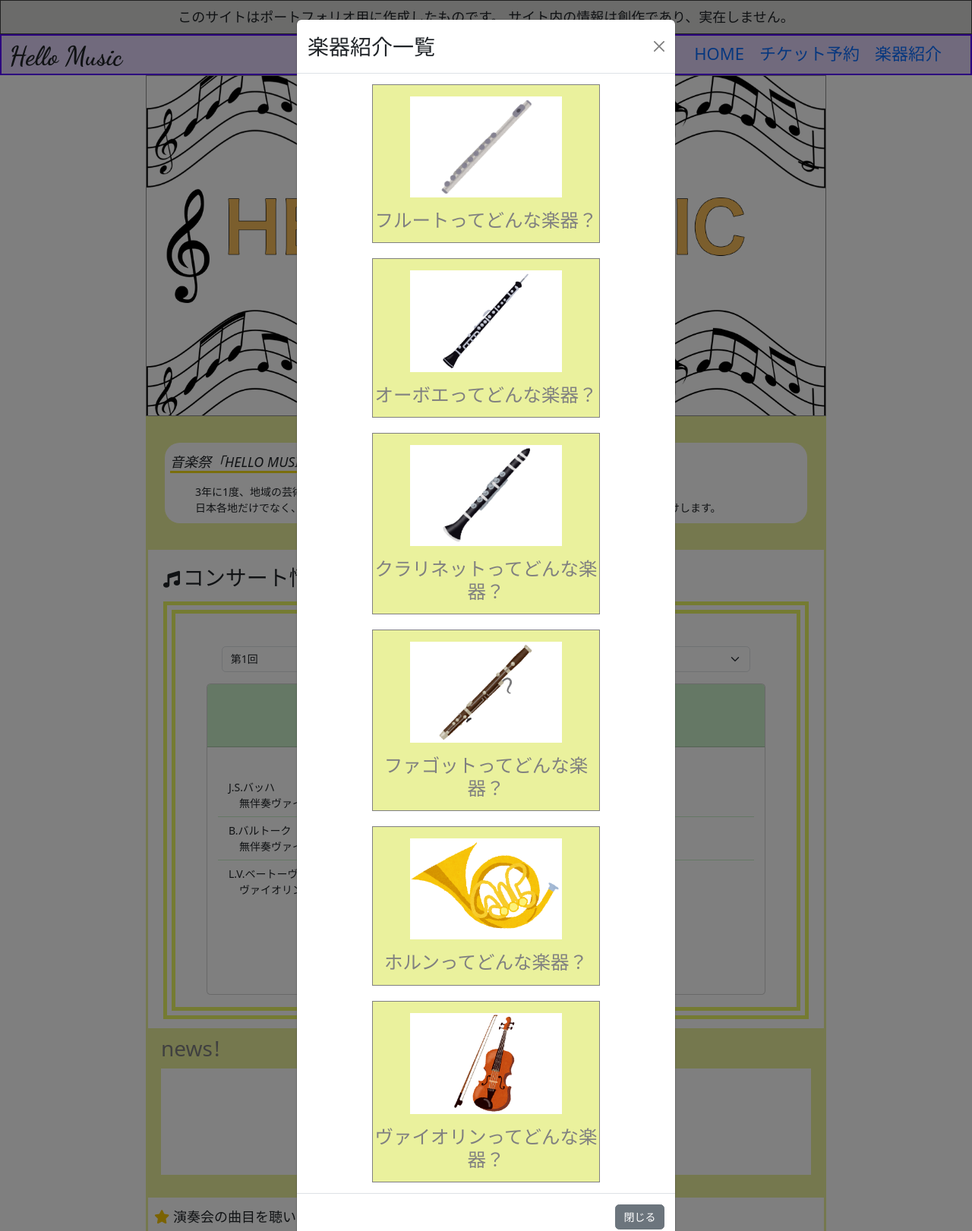
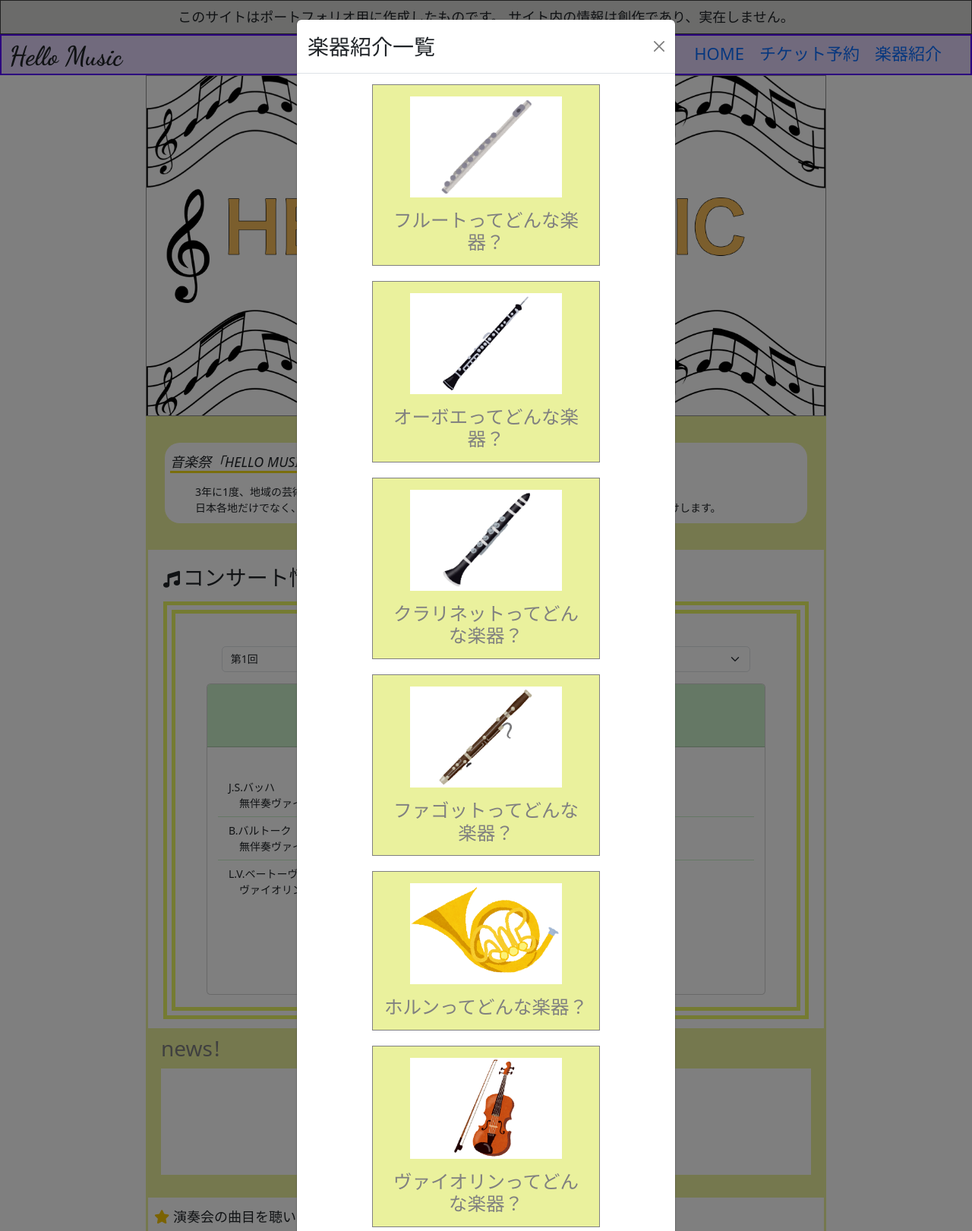
Before and after one commit to web-port4110-code/web-site-HELLO-MUSIC, a PHP site: page /web-site-HELLO-MUSIC/ in a window 1280 px wide, after a click on "楽器紹介". Shown: the top 1621 px of the page at 76% size. Run offline with PHP 8.4, Linux system fonts and the light colour scheme; data that the repository does not hold is empty; some libraries are stand-ins or nearby versions.

Commit message:
モーダルのアンカーの範囲を調整しました

```diff
--- a/css/modal.css
+++ b/css/modal.css
@@ -29,3 +29,8 @@
     margin-top: 15px;
     color: gray;
 }
+
+.instrument a {
+    display: block;
+    margin: 0 15px;
+}
```
